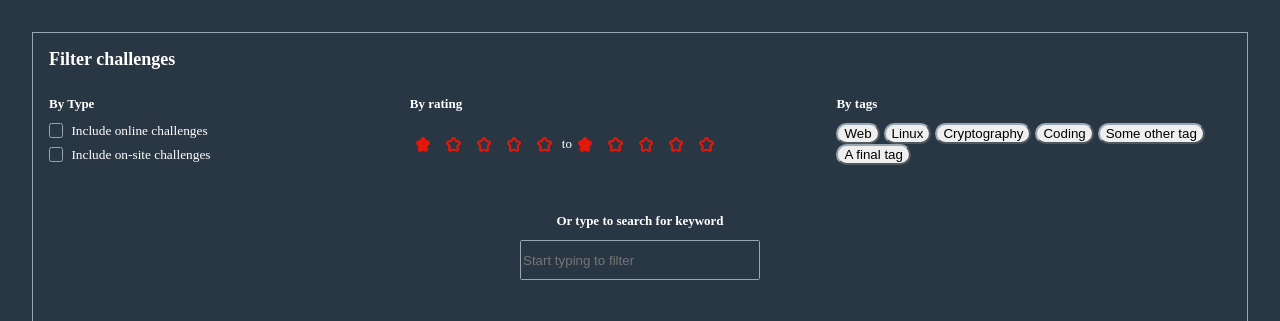
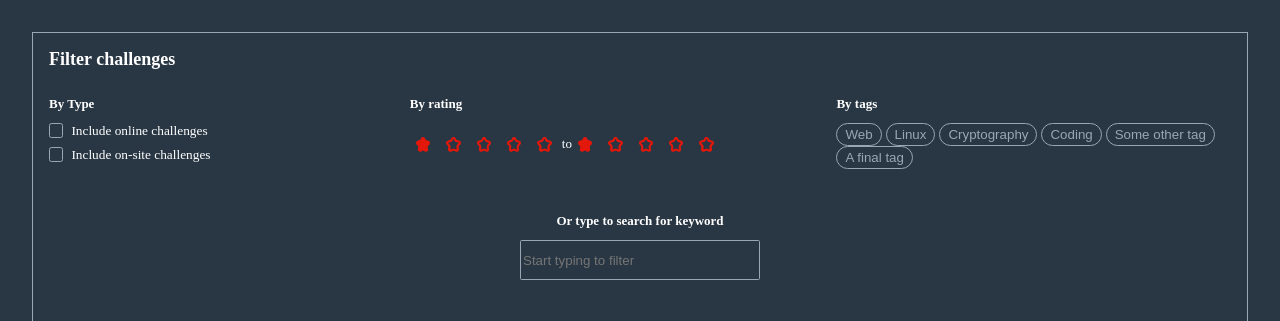
Before and after one commit to luddekallin/A2-upg2, a website: page index2.html in a window 1280 px wide. Shown: the top 321 px of the page. Drawn offline with Linux system fonts and the light colour scheme.

Commit message:
Updated tag and input css

```diff
--- a/sandra.css
+++ b/sandra.css
@@ -78,8 +78,11 @@ input[type="checkbox"] {
 }
 
 .tags {
-  border-color: #99a7b4;
+  color: #99a7b4;
+  border: 0.12rem solid #99a7b4;
   border-radius: 62.4375rem;
+  background-color: transparent;
+  padding: 0.2rem 0.5rem;
 }
 
 .filter-nav__search {
@@ -90,10 +93,9 @@ input[type="checkbox"] {
 
 input[type="text"] {
   background-color: transparent;
-  border: solid;
+  border: 0.1rem solid #99a7b4;
   border-width: 0.12rem;
   border-radius: 0.1rem;
-  border-color: #99a7b4;
   height: 2.5rem;
   width: 15rem;
 }
```
